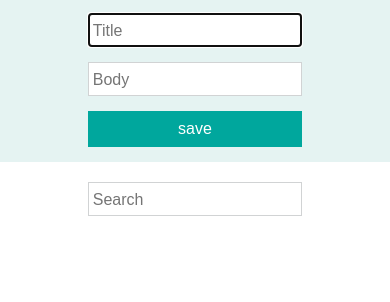
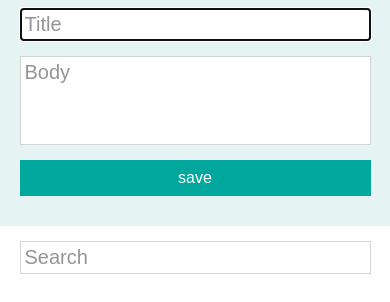
Before and after one commit to rennmatthewp/ideaBox-mrtw, a plain HTML site: page index.html in a window 390 px wide. Shown: the part 46-348 px from the top of the page. Drawn offline with nearby package versions, Linux system fonts and the light colour scheme.

Commit message:
resize inputs, change placeholder color

```diff
--- a/css/styles.css
+++ b/css/styles.css
@@ -34,6 +34,9 @@ input {
   padding: 8px 4px 6px;
   width: 100%;
   border: solid 1px #D1D3D4;
+}
+input::placeholder {
+  color: #939598;
 }
 button {
   transition: all 400ms ease;
@@ -117,6 +120,21 @@ hr {
   h1 {
     font-size: 24px;
   }
-.top {
-  padding: 15px;
+  .top {
+    padding: 15px;
+  }
+  fieldset {
+    margin: 15px auto;
+    width: 90vw;
+
+  }
+
+  input {
+    padding: 4px;
+    font-size: 20px;
+  }
+
+  .body-input {
+    padding-bottom: 60px;
+  }
 }
```
